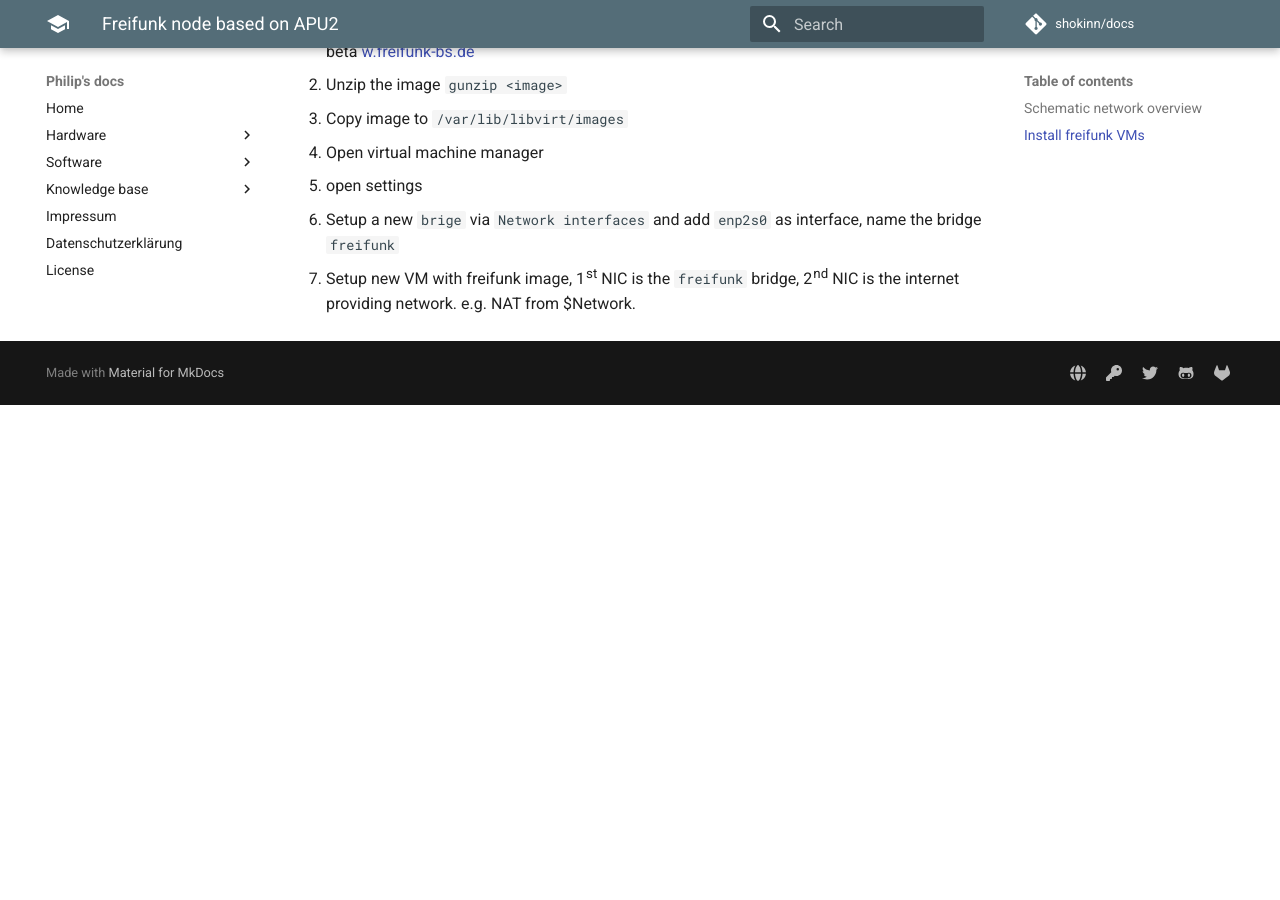
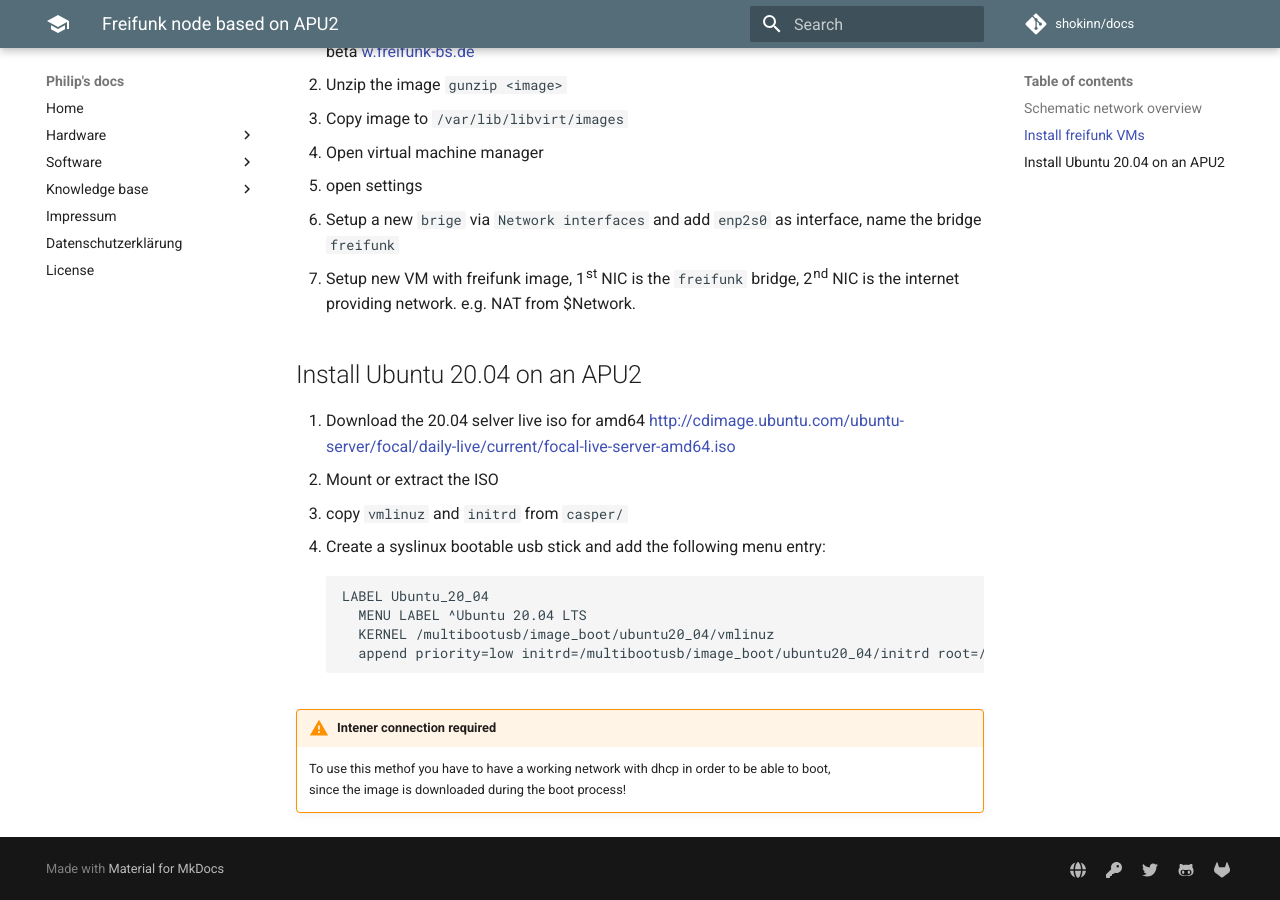
Before and after one commit to shokinn/docs, an MkDocs documentation site: the page built from docs/software/server/freifunk_apu2.md, in a window 1280 px wide and 900 px high, scrolled down 590 px. Built offline with MkDocs 1.6.1 and Material for MkDocs 9.7.7, drawn with Linux system fonts in a browser that asks for light colours; comment, search, counter and statistics services are not loaded; before the commit the page ends 995 px from its top, so only the background shows below that.

Commit message:
Add APU2C4 Ubuntu 20.04 setup instructions.

````diff
--- a/docs/software/server/freifunk_apu2.md
+++ b/docs/software/server/freifunk_apu2.md
@@ -76,3 +76,21 @@
 5. open settings
 6. Setup a new `brige` via `Network interfaces` and add `enp2s0` as interface, name the bridge `freifunk`
 7. Setup new VM with freifunk image, 1st NIC is the `freifunk` bridge, 2nd NIC is the internet providing network. e.g. NAT from $Network.
+
+
+## Install Ubuntu 20.04 on an APU2
+
+1. Download the 20.04 selver live iso for amd64 <http://cdimage.ubuntu.com/ubuntu-server/focal/daily-live/current/focal-live-server-amd64.iso>
+2. Mount or extract the ISO
+3. copy `vmlinuz` and `initrd` from `casper/`
+4. Create a syslinux bootable usb stick and add the following menu entry:
+```
+LABEL Ubuntu_20_04
+  MENU LABEL ^Ubuntu 20.04 LTS
+  KERNEL /multibootusb/image_boot/ubuntu20_04/vmlinuz
+  append priority=low initrd=/multibootusb/image_boot/ubuntu20_04/initrd root=/dev/ram0 ramdisk_size=1500000 ethdevice-timeout=30 ip=dhcp url=http://cdimage.ubuntu.com/ubuntu-server/focal/daily-live/current/focal-live-server-amd64.iso vga=off console=ttyS0,115200n8
+```
+
+!!! Warning "Intener connection required"
+    To use this methof you have to have a working network with dhcp in order to be able to boot,
+    since the image is downloaded during the boot process!
````
